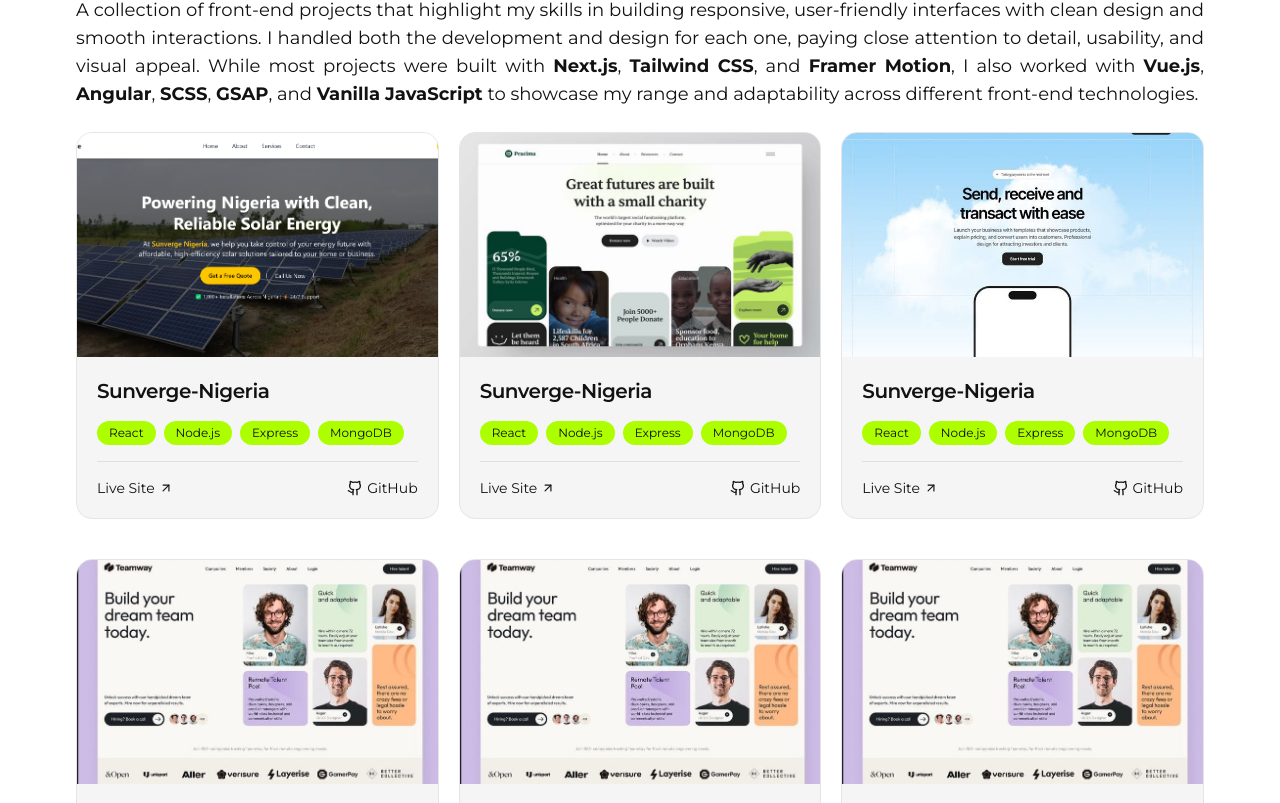
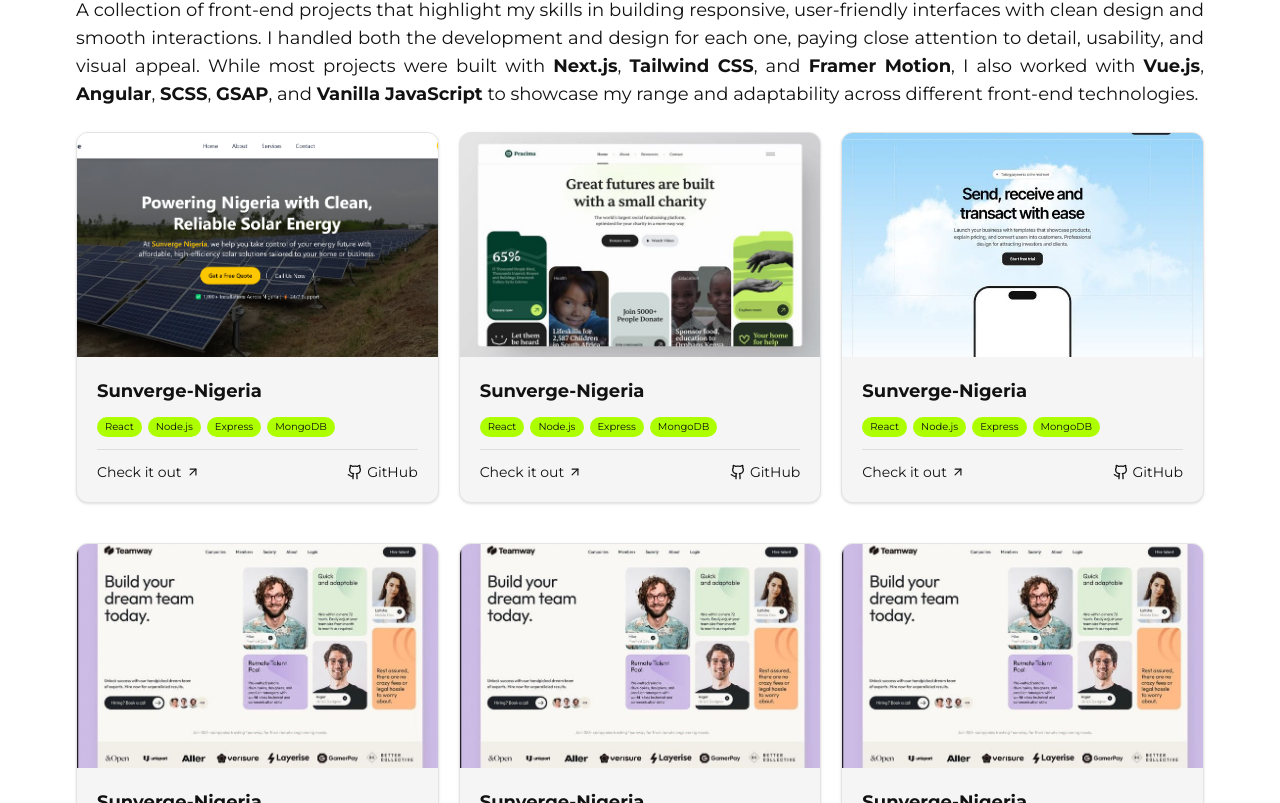
Before and after one commit to FrancisOvberedjo/portfolio, a Next.js app: page / in a window 1280 px wide. Shown: the part 1837-2640 px from the top of the page. Built offline with nearby package versions, Linux system fonts and the light colour scheme.

Commit message:
general updates

```diff
--- a/src/components/general/ProjectCard.tsx
+++ b/src/components/general/ProjectCard.tsx
@@ -24,62 +24,65 @@ const ProjectCard = ({
 }: ProjectCardProps) => {
   return (
     <motion.div
-      whileHover={{ y: -4, boxShadow: '0 12px 30px rgba(0,0,0,0.1)' }}
-      transition={{ type: 'spring', stiffness: 300 }}
-      className="bg-[#F5F5F5] dark:bg-[#2B2B2B] text-[#121212] dark:text-[#F5F5F5] border border-[#e5e5e5] dark:border-[#3a3a3a] rounded-2xl overflow-hidden transition-all duration-300"
+      initial={{ opacity: 0, y: 20 }}
+      animate={{ opacity: 1, y: 0 }}
+      whileHover={{ scale: 1.01 }}
+      transition={{ type: 'spring', stiffness: 140, damping: 18 }}
+      className="rounded-xl border border-[#e4e4e4] dark:border-[#333] bg-[#F5F5F5] dark:bg-[#2B2B2B] text-[#121212] dark:text-[#F5F5F5] overflow-hidden shadow-sm hover:shadow-md transition-shadow"
     >
       {/* Image */}
       <Link href={`/projects/${slug}`}>
-        <Image
-          src={image}
-          alt={title}
-          width={600}
-          height={400}
-          className="w-full h-56 object-cover transition-transform duration-500 hover:scale-[1.02]"
-        />
+        <div className="relative w-full h-56 overflow-hidden">
+          <Image
+            src={image}
+            alt={title}
+            fill
+            className="object-cover transition-transform duration-500 hover:scale-105"
+          />
+        </div>
       </Link>
 
-      {/* Content */}
-      <div className="p-5 flex flex-col gap-4">
+      {/* Text Content */}
+      <div className="p-5 flex flex-col gap-3">
         {/* Title */}
         <Link href={`/projects/${slug}`}>
-          <h3 className="text-xl font-semibold tracking-tight hover:underline">
-            {title}
-          </h3>
+          <h3 className="text-lg font-bold hover:underline">{title}</h3>
         </Link>
 
         {/* Tags */}
-        <div className="flex flex-wrap gap-2 text-xs font-medium">
-          {tags.map((tag, i) => (
+        <div className="flex flex-wrap gap-1.5 text-[10px] font-medium">
+          {tags.slice(0, 5).map((tag, i) => (
             <span
               key={i}
-              className="bg-[#ADFF00] text-[#121212] px-3 py-1 rounded-full"
+              className="bg-[#ADFF00] text-[#121212] px-2 py-[2px] rounded-full"
             >
               {tag}
             </span>
           ))}
         </div>
 
-        {/* Actions */}
-        <div className="flex items-center justify-between border-t border-[#e0e0e0] dark:border-[#3a3a3a] pt-4 text-sm font-medium">
-          <a
+        {/* Links */}
+        <div className="flex justify-between items-center border-t pt-3 border-[#ddd] dark:border-[#444] text-sm">
+          <motion.a
             href={liveUrl}
             target="_blank"
             rel="noopener noreferrer"
+            whileTap={{ scale: 0.97 }}
             className="inline-flex items-center gap-1 hover:text-[#754AF8] transition"
           >
-            Live Site <ArrowUpRight size={14} />
-          </a>
+            Check it out <ArrowUpRight size={14} />
+          </motion.a>
 
-          <a
+          <motion.a
             href={githubUrl}
             target="_blank"
             rel="noopener noreferrer"
+            whileTap={{ scale: 0.97 }}
             className="inline-flex items-center gap-1 hover:text-[#754AF8] transition"
           >
             <Github size={16} />
             GitHub
-          </a>
+          </motion.a>
         </div>
       </div>
     </motion.div>
```
